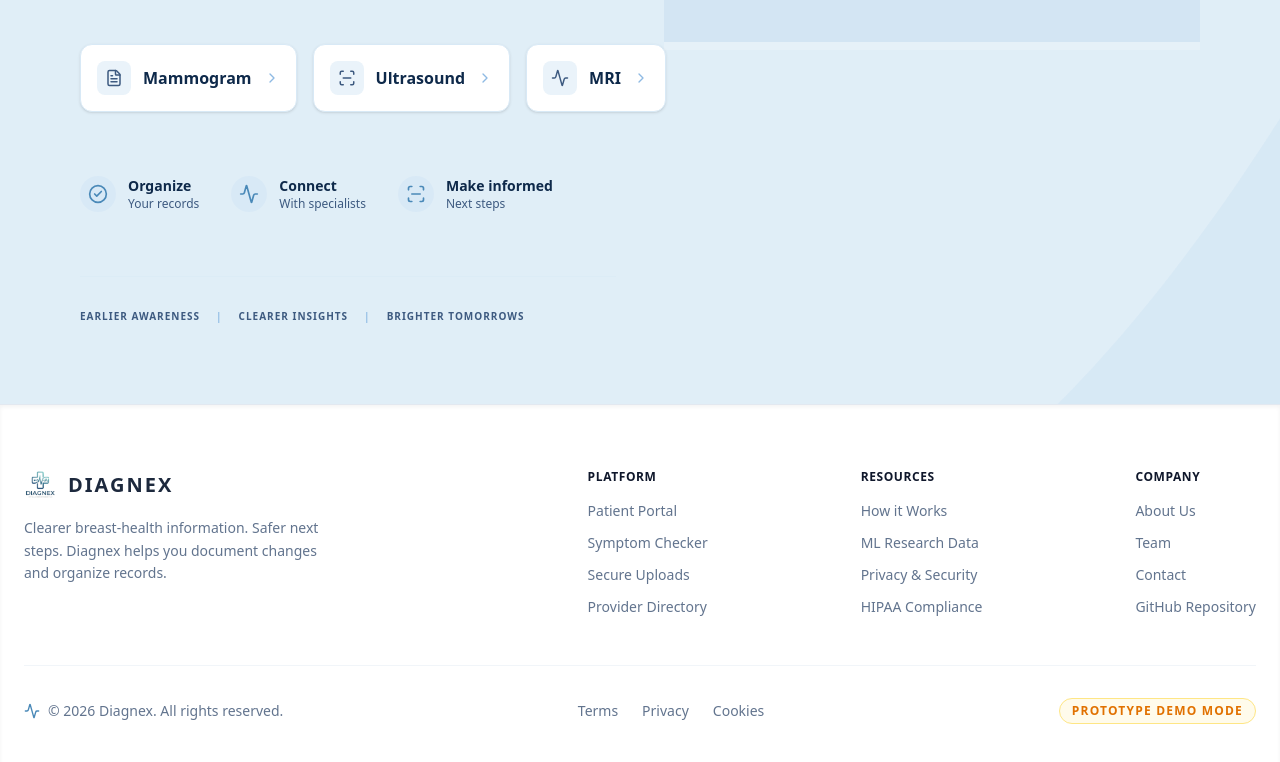
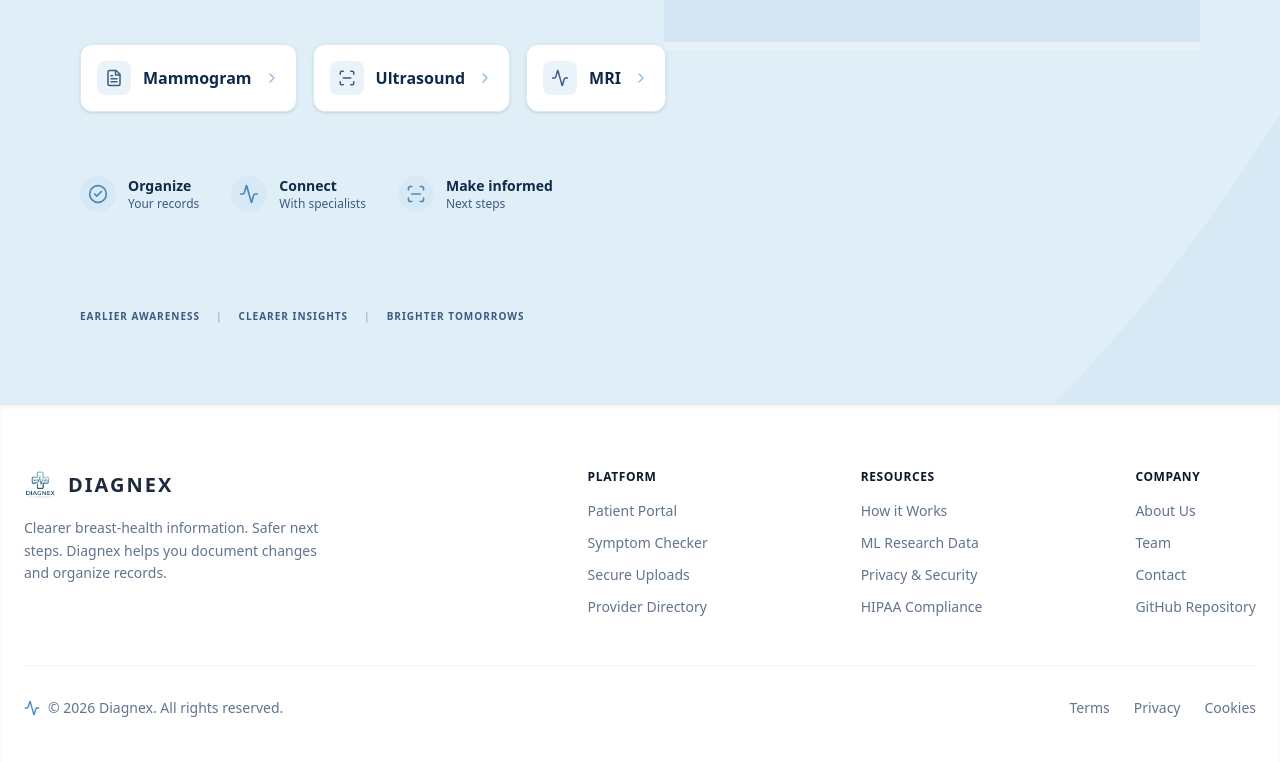
Before and after one commit to pranjulpandey1610-lab/Diagnex-breast_cancer, a Next.js app in the folder frontend/: page / in a window 1280 px wide. Shown: the part 997-1759 px from the top of the page. Built offline with nearby package versions, Linux system fonts and the light colour scheme.

Commit message:
style: remove Prototype Demo Mode badge from footer and demo page

```diff
--- a/frontend/src/components/DemoPage.tsx
+++ b/frontend/src/components/DemoPage.tsx
@@ -1,7 +1,7 @@
 "use client";
 import Link from 'next/link'; import { demoReports, specialists } from '@/lib/demo';
 export function DemoPage({ kind }: { kind: 'upload'|'archive'|'reports'|'specialists'|'summary' }) {
- if (kind==='upload') return <section><h1>Upload a medical report</h1><p className="lead">PDF, JPG, or PNG · Prototype Demo Mode</p><div className="drop">Drop a report here or <button className="link">choose a file</button><small>Demo preview — upload and extraction are simulated.</small></div><select><option>Mammogram Report</option><option>Breast Ultrasound Report</option><option>Breast MRI Report</option><option>Pathology/Biopsy Report</option></select><table><tbody>{[['Report date','02 Sep 2026'],['Imaging type','Breast ultrasound'],['BI-RADS category','Demo preview'],['Breast side','Right'],['Finding summary','Demo preview'],['Follow-up recommendation','Clinical follow-up may be appropriate']].map(x=><tr key={x[0]}><th>{x[0]}</th><td>{x[1]}</td></tr>)}</tbody></table><button className="btn">Save to Reports</button></section>;
+ if (kind==='upload') return <section><h1>Upload a medical report</h1><p className="lead">PDF, JPG, or PNG</p><div className="drop">Drop a report here or <button className="link">choose a file</button><small>Demo preview — upload and extraction are simulated.</small></div><select><option>Mammogram Report</option><option>Breast Ultrasound Report</option><option>Breast MRI Report</option><option>Pathology/Biopsy Report</option></select><table><tbody>{[['Report date','02 Sep 2026'],['Imaging type','Breast ultrasound'],['BI-RADS category','Demo preview'],['Breast side','Right'],['Finding summary','Demo preview'],['Follow-up recommendation','Clinical follow-up may be appropriate']].map(x=><tr key={x[0]}><th>{x[0]}</th><td>{x[1]}</td></tr>)}</tbody></table><button className="btn">Save to Reports</button></section>;
  if(kind==='archive') return <section><h1>Scan archive</h1><p className="lead">Secure record organization. Images are not interpreted by Diagnex.</p><div className="cards">{['Mammogram','Breast Ultrasound','Breast MRI'].map(x=><article className="card" key={x}><h3>{x}</h3><p>DICOM verified · Stored securely · Radiology report attached</p><button className="secondary">View Associated Report</button><small>Research feature. Not used for patient diagnosis.</small></article>)}</div></section>;
  if(kind==='reports') return <section><h1>Saved reports</h1><p className="lead">Your organized breast-health records</p><div className="cards">{demoReports.map(r=><article className="card" key={r.id}><h3>{r.title}</h3><p>{r.date} · {r.category}</p><span className="pill">{r.status}</span><p><button className="secondary">View Report</button> <button className="secondary">Download Report</button> <button className="link">Delete</button></p></article>)}</div></section>;
  if(kind==='specialists') return <section><h1>Find a specialist</h1><p className="lead">Demo contact directory</p><div className="filters"><input placeholder="City"/><select><option>All specialties</option><option>Breast Surgeon</option><option>Gynecologist</option><option>Oncologist</option><option>Radiologist</option><option>Genetic Counselor</option></select></div><div className="cards">{specialists.map(s=><article className="card" key={s[0]}><h3>{s[0]}</h3><p>{s[1]} · {s[2]}</p><p>{s[3]} · demo@diagnex.example<br/>{s[4]} · Mon–Fri, 9am–5pm</p><a className="secondary" target="_blank" href={'https://www.google.com/maps/search/?api=1&query='+encodeURIComponent(s[2]+' '+s[4])}>Open in Maps</a></article>)}</div><p className="notice">Diagnex provides contact information only. Confirm availability, qualifications, fees, and treatment options directly with the provider.</p></section>;
--- a/frontend/src/components/Footer.tsx
+++ b/frontend/src/components/Footer.tsx
@@ -59,9 +59,6 @@ export default function Footer() {
           <a href="#" className="hover:text-slate-900 transition-colors">Privacy</a>
           <a href="#" className="hover:text-slate-900 transition-colors">Cookies</a>
         </div>
-        <div className="px-3 py-1 bg-amber-50 text-amber-600 rounded-full border border-amber-200 text-xs font-bold uppercase tracking-widest">
-          Prototype Demo Mode
-        </div>
       </div>
     </footer>
   );
```
